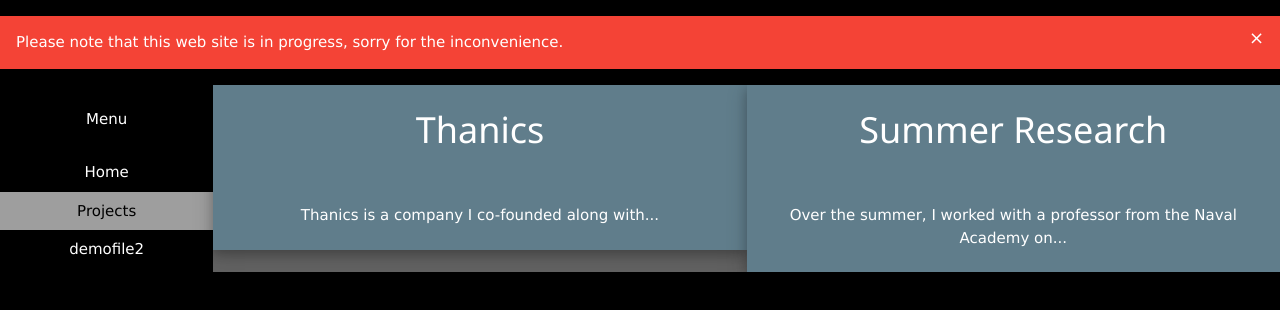
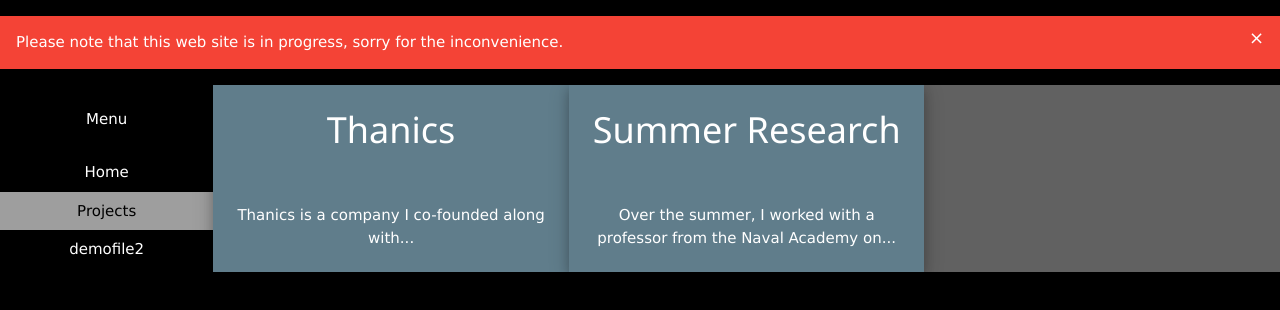
Before and after one commit to dariusjlukas/school-Portfolio, a website: page projects.html in a window 1280 px wide. Drawn offline with Linux system fonts and the light colour scheme.

Commit message:
spaced out the cards

```diff
--- a/projects.html
+++ b/projects.html
@@ -27,13 +27,13 @@
         <div class="w3-col s12 m10 l10 w3-dark-gray">
             <div class="w3-row w3-display-container">
 
-                <div class="w3-padding w3-center w3-card-4 w3-half w3-blue-gray">
+                <div class="w3-padding w3-center w3-card-4 w3-third w3-blue-gray">
                     <h1>Thanics</h1>
                     <img src="" alt="">
                     <p>Thanics is a company I co-founded along with...</p>
                 </div>
 
-                <div class="w3-padding w3-center w3-card-4 w3-half w3-blue-gray">
+                <div class="w3-padding w3-center w3-card-4 w3-third w3-blue-gray">
                     <h1>Summer Research</h1>
                     <img src="" alt="">
                     <p>Over the summer, I worked with a professor from the Naval Academy on...</p>
```
